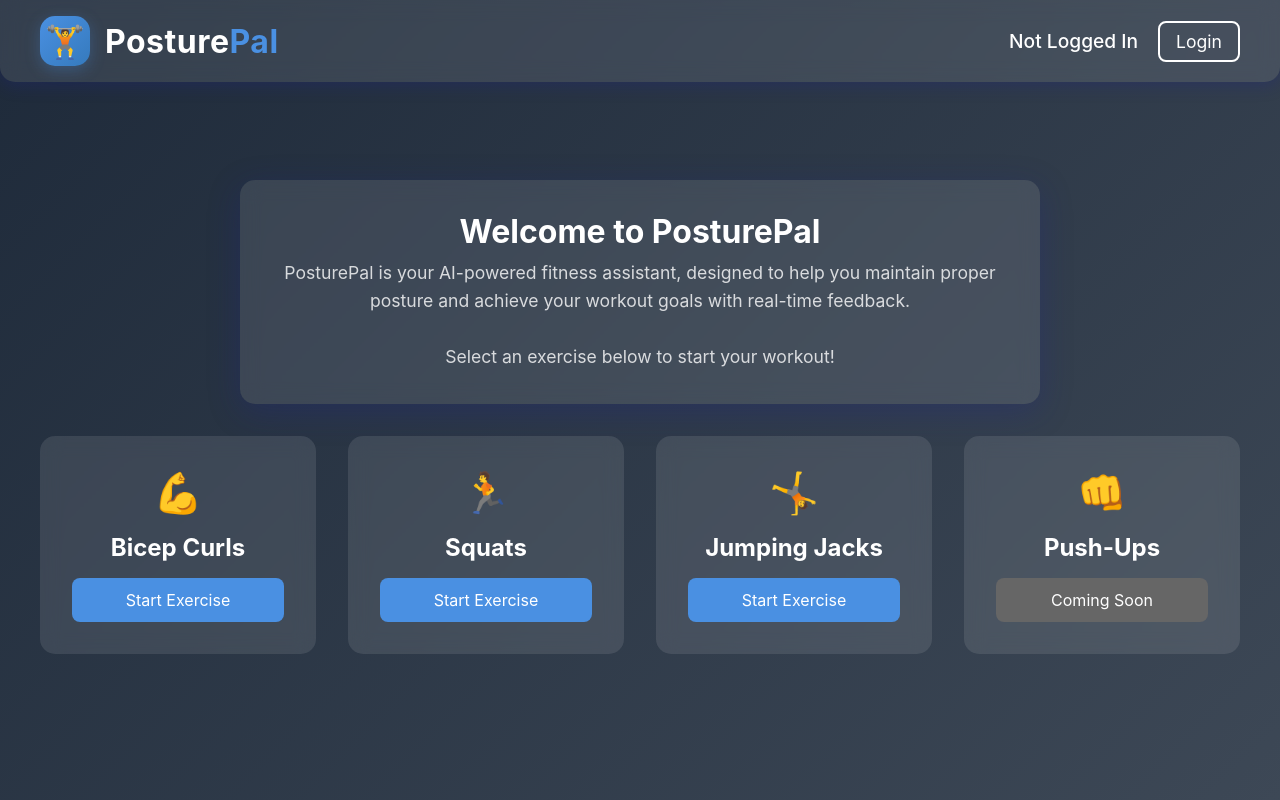
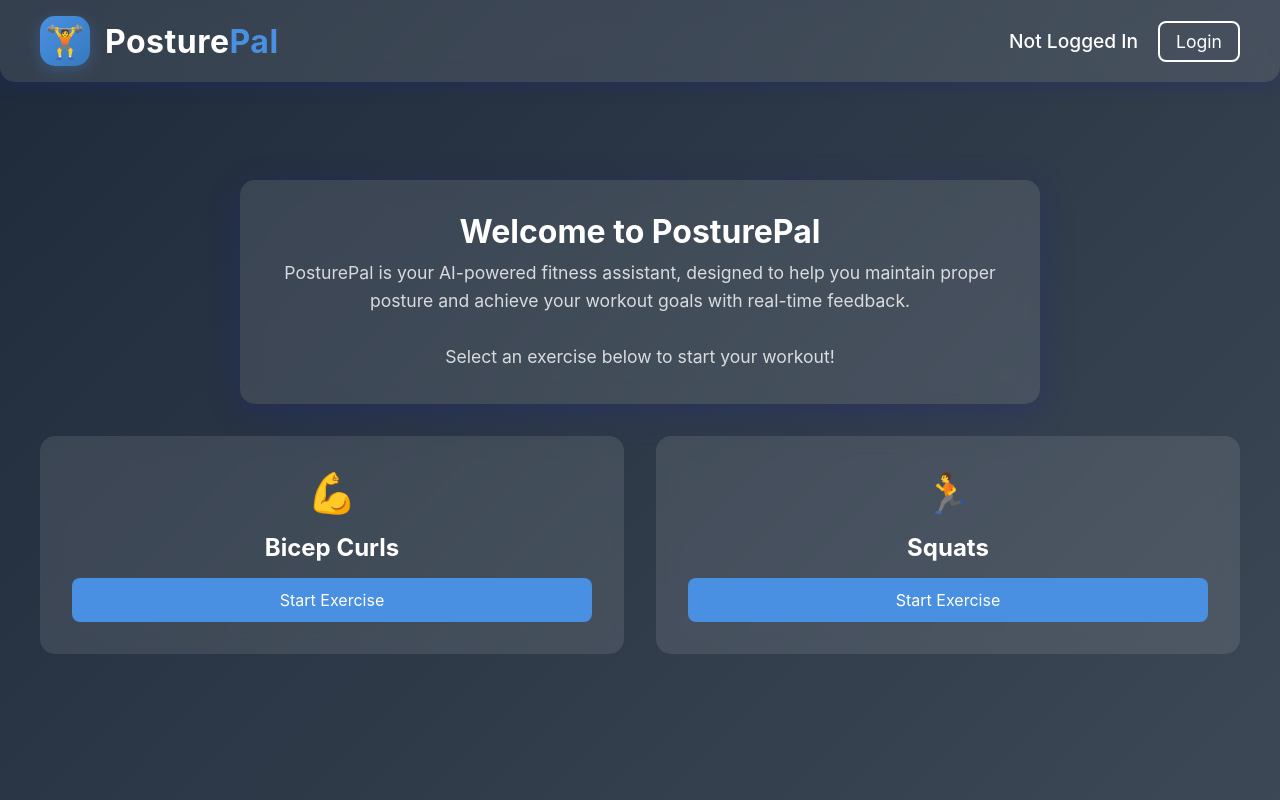
Before and after one commit to alxwong1991/eduhk-fyp-PosturePal, a React (Vite) app in the folder frontend/: page /dashboard in a window 1280 px wide. Built offline with nearby package versions, Linux system fonts and the light colour scheme; no server answers.

Commit message:
presentation

```diff
--- a/frontend/src/pages/Dashboard.jsx
+++ b/frontend/src/pages/Dashboard.jsx
@@ -22,13 +22,13 @@ export default function Dashboard() {
   const exercises = [
     { icon: "💪", title: "Bicep Curls", path: "/bicep-curls", available: true },
     { icon: "🏃", title: "Squats", path: "/squats", available: true },
-    {
-      icon: "🤸",
-      title: "Jumping Jacks",
-      path: "/jumping-jacks",
-      available: true,
-    },
-    { icon: "👊", title: "Push-Ups", path: "/push-ups", available: false },
+    // {
+    //   icon: "🤸",
+    //   title: "Jumping Jacks",
+    //   path: "/jumping-jacks",
+    //   available: true,
+    // },
+    // { icon: "👊", title: "Push-Ups", path: "/push-ups", available: false },
   ];
 
   const handleStartExercise = (exercisePath, available) => {
@@ -43,7 +43,7 @@ export default function Dashboard() {
     }
 
     if (available) {
-      navigate(exercisePath); // ✅ Navigate first to the correct exercise page
+      navigate(exercisePath);
     }
   };
 
--- a/frontend/src/stores/authStore.js
+++ b/frontend/src/stores/authStore.js
@@ -5,7 +5,7 @@ import { jwtDecode } from "jwt-decode";
 // ✅ Helper function to safely parse JSON
 const getStoredUser = () => {
   try {
-    const storedUser = localStorage.getItem("user"); // ⬅️ Use localStorage
+    const storedUser = localStorage.getItem("user");
     return storedUser ? JSON.parse(storedUser) : null;
   } catch {
     return null;
```
Also changed, not shown: 1 other file (tests, documents, lock files or other folders).
